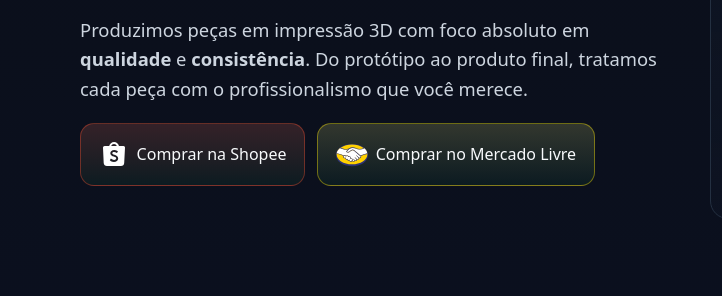
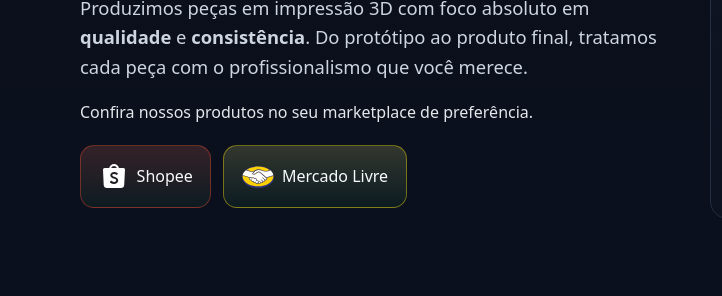
Before and after one commit to dom3dbrasil/institutional-dom3d, a plain HTML site: page index.html in a window 1280 px wide. Shown: the part 295-591 px from the top of the page, 0-722 px from the left. Drawn offline with Linux system fonts and the light colour scheme.

Commit message:
fix: initial marketplace buttons label

```diff
--- a/index.html
+++ b/index.html
@@ -391,14 +391,14 @@
             <strong>consistência</strong>. Do protótipo ao produto final, tratamos cada peça com o profissionalismo que
             você merece.
           </p>
+          <p>Confira nossos produtos no seu marketplace de preferência.</p>
           <div class="cta">
             <a class="btn btn--brand" href="https://shopee.com.br/shop/884180524" target="_blank" rel="noopener">
               <svg xmlns="http://www.w3.org/2000/svg" viewBox="0 0 30 30" width="30px" height="30px">
                 <path id="Слой_1" fill="white"
                   d="M25.6,6.5c-0.3-0.3-0.7-0.5-1.1-0.5h-4.5c-0.5-2.3-2.5-4-4.9-4s-4.4,1.7-4.9,4H5.6c-0.4,0-0.8,0.2-1.1,0.5 C4.1,6.8,4,7.3,4,7.7l0.7,15.2C4.8,24.7,6.2,26,7.9,26h14.1c1.7,0,3.2-1.4,3.2-3.1L26,7.7C26,7.3,25.9,6.8,25.6,6.5z M15,4 c1.3,0,2.4,0.8,2.8,2h-5.6C12.6,4.9,13.7,4,15,4z M15,22c-2.5,0-4.2-1.8-4.2-1.8l1.1-1.8c0,0,2,1.5,3.2,1.5 c1.1,0,2.1-0.6,2.1-1.4c0-0.9-0.6-1.3-2.4-1.9c-1.5-0.6-3.5-1.3-3.5-3.4c0-1.9,1.7-3.3,3.9-3.3c2.5,0,3.8,1.4,3.8,1.4l-1,1.7 c0,0-1.5-1.1-2.8-1.1c-1.1,0-1.9,0.5-1.9,1.3c0,0.6,0.6,1,2.1,1.5c1.6,0.6,3.8,1.4,3.8,3.8C19.1,20.5,17.3,22,15,22z" />
               </svg>
-
-              Comprar na Shopee
+              Shopee
             </a>
             <a class="btn btn--ml" href="https://www.mercadolivre.com.br/perfil/LOJADOM3D" target="_blank"
               rel="noopener">
@@ -439,7 +439,7 @@
                   </g>
                 </g>
               </svg>
-              Comprar no Mercado Livre
+              Mercado Livre
             </a>
           </div>
         </div>
```
